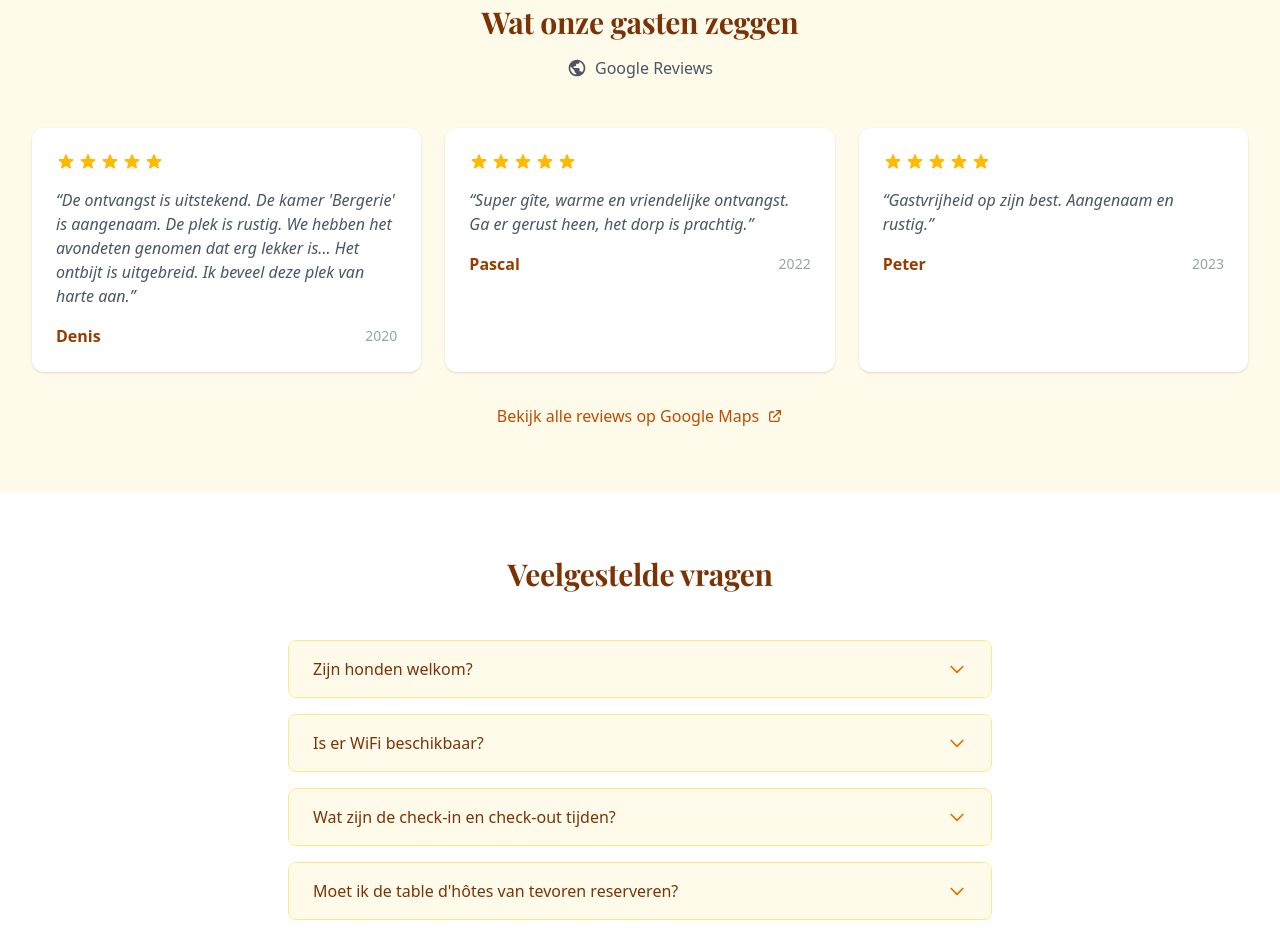
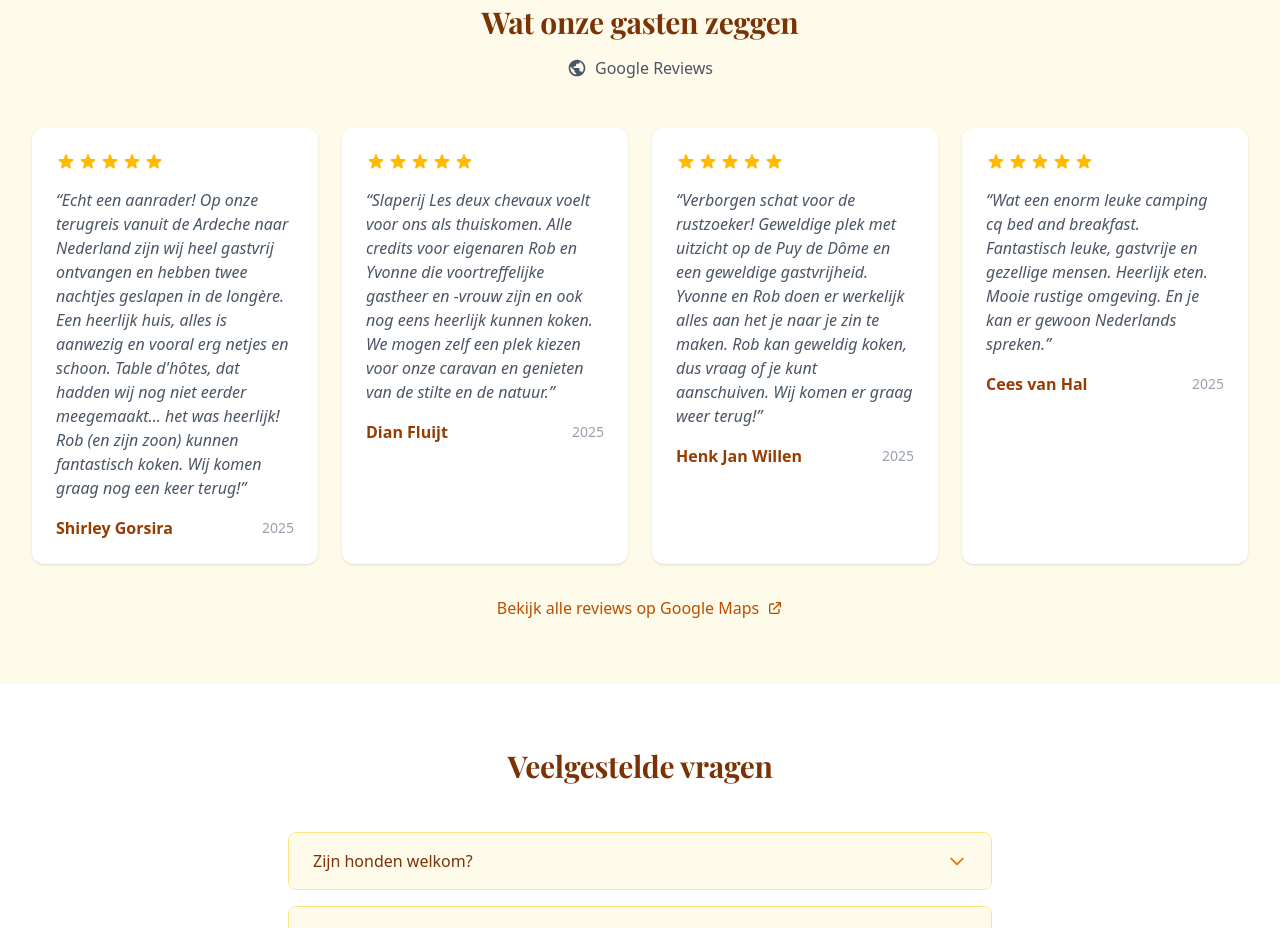
Before and after one commit to basnijholt/lesdeuxchevaux, a Next.js app: page / in a window 1280 px wide. Shown: the part 4220-5148 px from the top of the page. Built offline with nearby package versions, Linux system fonts and the light colour scheme.

Commit message:
Update reviews met 4 nieuwe testimonials (#85)

```diff
--- a/src/components/Testimonials.tsx
+++ b/src/components/Testimonials.tsx
@@ -14,49 +14,40 @@ interface Review {
 
 const reviews: Review[] = [
   {
-    name: "Denis",
+    name: "Shirley Gorsira",
     rating: 5,
     text: {
-      nl: "De ontvangst is uitstekend. De kamer 'Bergerie' is aangenaam. De plek is rustig. We hebben het avondeten genomen dat erg lekker is... Het ontbijt is uitgebreid. Ik beveel deze plek van harte aan.",
-      fr: "L'accueil est excellent. La chambre 'Bergerie' est agréable. Le lieu est calme. Nous avons pris le repas du soir qui est très bon... Le petit déjeuner est copieux. Je recommande vivement ce lieu.",
+      nl: "Echt een aanrader! Op onze terugreis vanuit de Ardeche naar Nederland zijn wij heel gastvrij ontvangen en hebben twee nachtjes geslapen in de longère. Een heerlijk huis, alles is aanwezig en vooral erg netjes en schoon. Table d'hôtes, dat hadden wij nog niet eerder meegemaakt... het was heerlijk! Rob (en zijn zoon) kunnen fantastisch koken. Wij komen graag nog een keer terug!",
+      fr: "Vraiment recommandé ! Lors de notre voyage retour de l'Ardèche vers les Pays-Bas, nous avons été accueillis très chaleureusement et avons passé deux nuits dans la longère. Une maison merveilleuse, tout est présent et surtout très propre. Table d'hôtes, nous n'avions jamais essayé... c'était délicieux ! Rob (et son fils) cuisinent fantastiquement. Nous reviendrons avec plaisir !",
     },
-    date: "2020",
+    date: "2025",
   },
   {
-    name: "Pascal",
+    name: "Dian Fluijt",
     rating: 5,
     text: {
-      nl: "Super gîte, warme en vriendelijke ontvangst. Ga er gerust heen, het dorp is prachtig.",
-      fr: "Super gîte, accueil chaleureux et sympathique. Allez-y sans attendre, le village est magnifique.",
+      nl: "Slaperij Les deux chevaux voelt voor ons als thuiskomen. Alle credits voor eigenaren Rob en Yvonne die voortreffelijke gastheer en -vrouw zijn en ook nog eens heerlijk kunnen koken. We mogen zelf een plek kiezen voor onze caravan en genieten van de stilte en de natuur.",
+      fr: "Les Deux Chevaux, c'est comme rentrer à la maison pour nous. Tous les mérites reviennent aux propriétaires Rob et Yvonne, des hôtes exceptionnels qui cuisinent également délicieusement. Nous pouvons choisir notre emplacement pour notre caravane et profiter du calme et de la nature.",
     },
-    date: "2022",
+    date: "2025",
   },
   {
-    name: "Peter",
+    name: "Henk Jan Willen",
     rating: 5,
     text: {
-      nl: "Gastvrijheid op zijn best. Aangenaam en rustig.",
-      fr: "L'hospitalité à son meilleur. Agréable et calme.",
+      nl: "Verborgen schat voor de rustzoeker! Geweldige plek met uitzicht op de Puy de Dôme en een geweldige gastvrijheid. Yvonne en Rob doen er werkelijk alles aan het je naar je zin te maken. Rob kan geweldig koken, dus vraag of je kunt aanschuiven. Wij komen er graag weer terug!",
+      fr: "Un trésor caché pour ceux qui cherchent le calme ! Endroit magnifique avec vue sur le Puy de Dôme et une hospitalité exceptionnelle. Yvonne et Rob font vraiment tout pour vous satisfaire. Rob cuisine merveilleusement, alors demandez à vous joindre à table. Nous y retournerons avec plaisir !",
     },
-    date: "2023",
+    date: "2025",
   },
   {
-    name: "Delphine",
-    rating: 4,
+    name: "Cees van Hal",
+    rating: 5,
     text: {
-      nl: "Warme en authentieke ontvangst op deze vredige plek. Yvonne en Rob zijn zeer attente gastheren die uitstekend voor je zorgen.",
-      fr: "Accueil chaleureux et authentique dans ce lieu paisible. Yvonne et Rob sont des hôtes très attentionnés qui sont aux petits soins.",
+      nl: "Wat een enorm leuke camping cq bed and breakfast. Fantastisch leuke, gastvrije en gezellige mensen. Heerlijk eten. Mooie rustige omgeving. En je kan er gewoon Nederlands spreken.",
+      fr: "Quel camping et chambre d'hôtes formidable ! Des gens fantastiques, accueillants et chaleureux. Délicieuse cuisine. Un bel environnement calme. Et on peut y parler néerlandais.",
     },
-    date: "2022",
-  },
-  {
-    name: "Hugo",
-    rating: 4,
-    text: {
-      nl: "Vredige gîte in het kleine dorpje Nades, met vriendelijke gastheren in een oud huis op een rustige locatie. Grote kamer, ontbijt inbegrepen. Ontspannend.",
-      fr: "Gîte paisible dans le tout petit village de Nades, avec des hôtes sympathiques dans une vieille maison sur un site tranquille. Grande chambre, petit déjeuner inclus. Reposant.",
-    },
-    date: "2017",
+    date: "2025",
   },
 ];
 
@@ -95,8 +86,8 @@ export default function Testimonials() {
           </div>
         </div>
 
-        <div className="grid grid-cols-1 md:grid-cols-2 lg:grid-cols-3 gap-6">
-          {reviews.slice(0, 3).map((review, index) => (
+        <div className="grid grid-cols-1 md:grid-cols-2 lg:grid-cols-4 gap-6">
+          {reviews.slice(0, 4).map((review, index) => (
             <div
               key={index}
               className="bg-white p-6 rounded-xl shadow-sm hover:shadow-md transition-shadow"
```
